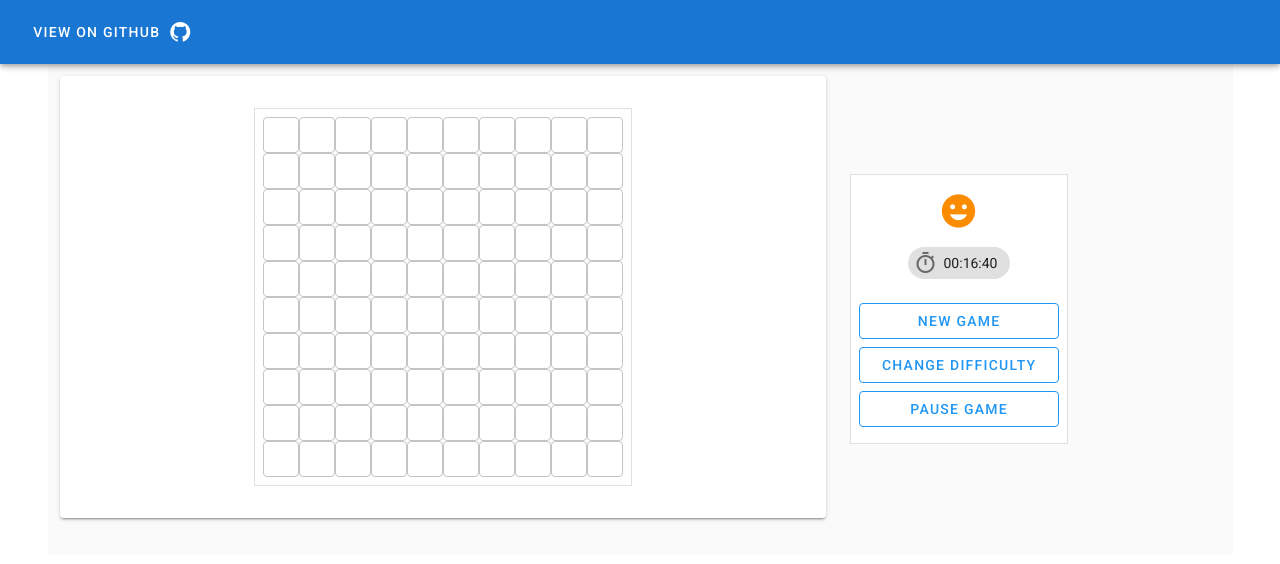
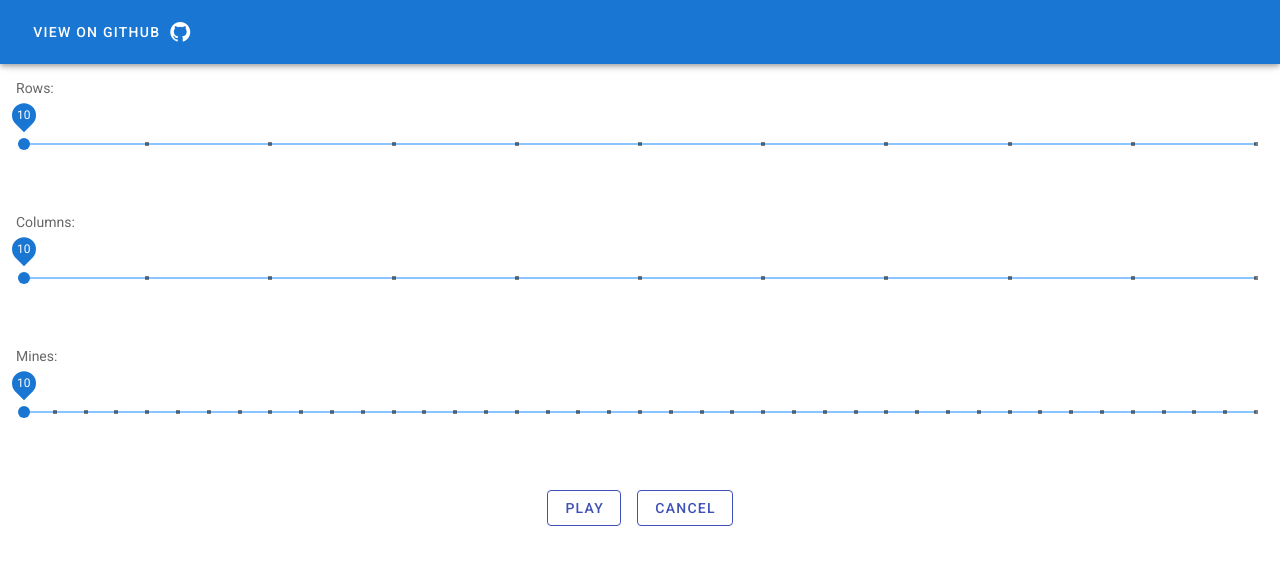
Before and after one commit to pablogarzon/minesweeper-client, a Vue app: page /#/settings in a window 1280 px wide. Shown: the top 564 px of the page. Built offline with nearby package versions, Linux system fonts and the light colour scheme.

Commit message:
created settings view

```diff
--- a/src/App.vue
+++ b/src/App.vue
@@ -1,38 +1,23 @@
 <template>
   <v-app>
-    <v-app-bar
-      app
-      color="primary"
-      dark
-    >
-      <v-btn
-        href="https://github.com/"
-        target="_blank"
-        text
-      >
+    <v-app-bar app color="primary" dark>
+      <v-btn href="https://github.com/" target="_blank" text>
         <span class="mr-2">view on github</span>
         <v-icon>mdi-github</v-icon>
       </v-btn>
     </v-app-bar>
 
     <v-main>
-      <Game/>
+      <router-view></router-view>
     </v-main>
   </v-app>
 </template>
 
 <script lang="ts">
-  import Game from './views/Game.vue'
-
-  export default {
-    name: 'App',
-
-    components: {
-      Game,
-    },
-
-    data: () => ({
-      //
-    }),
-  };
+export default {
+  name: "App",
+  data: () => ({
+    //
+  }),
+};
 </script>
--- a/src/components/GameButtons.vue
+++ b/src/components/GameButtons.vue
@@ -46,7 +46,9 @@ export default {
     };
   },
   methods: {
-    changeDificulty() {},
+    changeDificulty() {
+      this.$router.push('/settings')
+    },
     pauseGame() {},
   },
   computed: {
--- a/src/router/index.js
+++ b/src/router/index.js
@@ -1,14 +1,25 @@
 import Vue from 'vue'
 import VueRouter from 'vue-router'
-import Home from '../views/Home.vue'
+import Game from '../views/Game.vue'
+import Settings from '../views/Settings.vue'
 
 Vue.use(VueRouter)
 
 const routes = [
   {
     path: '/',
-    name: 'Home',
-    component: Home
+    name: 'Game',
+    component: Game
+  },
+  {
+    path: '/game',
+    name: 'Game',
+    component: Game
+  },
+  {
+    path: '/settings',
+    name: 'Settings',
+    component: Settings
   },
   {
     path: '/about',
--- /dev/null
+++ b/src/views/Settings.vue
@@ -0,0 +1,85 @@
+<template>
+  <div>
+    <v-card flat>
+      <v-subheader>Rows:</v-subheader>
+      <v-card-text>
+        <v-slider
+          v-model="rows"
+          step="1"
+          ticks="always"
+          tick-size="4"
+          :thumb-size="24"
+          thumb-label="always"
+          min="10"
+          max="20"
+        ></v-slider>
+      </v-card-text>
+
+      <v-subheader>Columns:</v-subheader>
+      <v-card-text>
+        <v-slider
+          v-model="columns"
+          step="1"
+          ticks="always"
+          tick-size="4"
+          :thumb-size="24"
+          thumb-label="always"
+          min="10"
+          max="20"
+        ></v-slider>
+      </v-card-text>
+
+      <v-subheader>Mines:</v-subheader>
+      <v-card-text>
+        <v-slider
+          v-model="mines"
+          step="1"
+          ticks="always"
+          tick-size="4"
+          :thumb-size="24"
+          thumb-label="always"
+          min="10"
+          :max="maxMines"
+        ></v-slider>
+      </v-card-text>
+      <v-card-text>
+        <div class="text-center">
+          <v-btn class="ma-2" outlined color="indigo" @click="play">
+            Play
+          </v-btn>
+          <v-btn class="ma-2" outlined color="indigo" @click="cancel">
+            Cancel
+          </v-btn>
+        </div>
+      </v-card-text>
+    </v-card>
+  </div>
+</template>
+
+<script lang="ts">
+export default {
+  data() {
+    return {
+      rows: 10,
+      columns: 10,
+      mines: 10,
+    }
+  },
+  methods: {
+    play() {
+      this.$router.push('/game')
+    },
+    cancel() {
+      this.$router.push('/game')
+    },
+  },
+  computed: {
+    maxMines: function () {
+      return (this.rows * this.columns) / 2
+    },
+  },
+}
+</script>
+
+<style scoped>
+</style>
```
